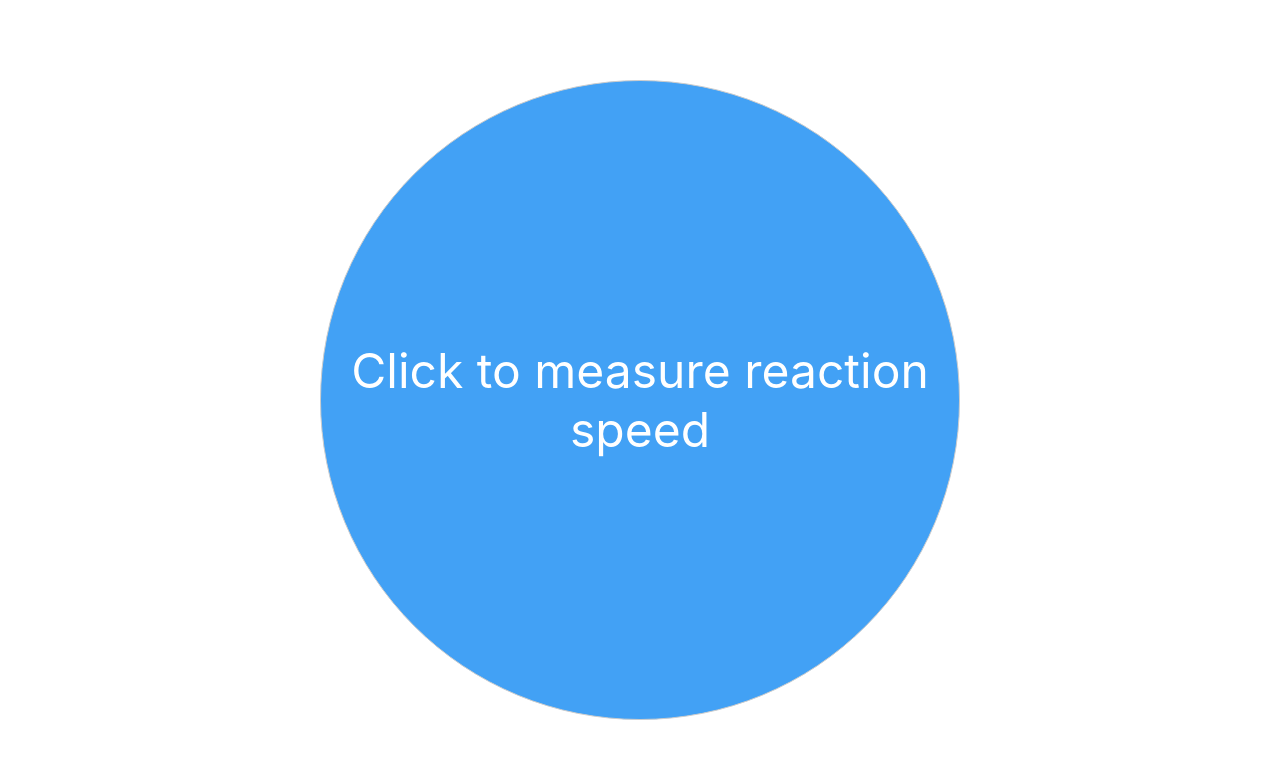
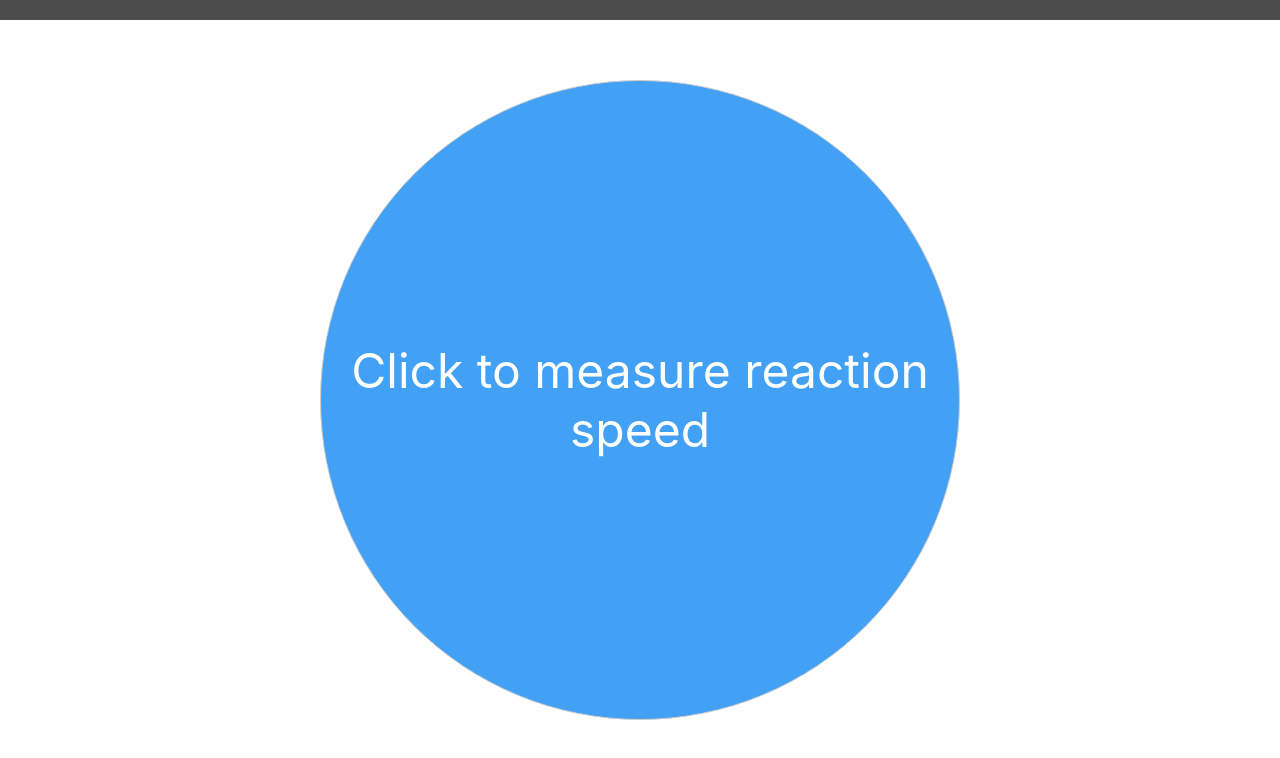
Before and after one commit to LeoDog896/reaction, a Svelte app: page / in a window 1280 px wide. Shown: the top 758 px of the page. Built offline with nearby package versions, Linux system fonts and the light colour scheme.

Commit message:
Add space support

```diff
--- a/src/App.svelte
+++ b/src/App.svelte
@@ -61,6 +61,10 @@
 	}
 </script>
 
+<svelte:window on:keydown={(event) => {
+	if (event.key == "Space" || event.key == "Enter")
+		onClick()
+	}} />
 <main>
 	<button
 		style="background-color: {currentStage.color}"
@@ -68,15 +72,33 @@
 	>{currentStage.text}</button>
 	<div id="dates">
 		{#each times as time, i}
-			<p>{time / 1000}s <span class="clickable" on:click={() => removeIndexAtTimes(i)}> (x)</span></p>
+			<span class="time">{time / 1000}s <span class="clickable" on:click={() => removeIndexAtTimes(i)}> (x)</span></span>
 		{/each}
 		{#if times.length > 1}
-			<p>Average speed: {(times.reduce((a, b) => a + b) / times.length) / 1000}s</p>
+			<span class="right">Average speed: {(times.reduce((a, b) => a + b) / times.length) / 1000}s</span>
 		{/if}
 	</div>
 </main>
 
 <style>
+
+	.right {
+		float: right;
+	}
+
+	.time {
+		margin-right: 5px;
+	}
+
+	#dates {
+		position: fixed;
+		top: 0;
+		left: 0;
+		background-color: rgba(0, 0, 0, 0.7);
+		color: white;
+		width: 100vw;
+		padding: 10px;
+	}
 
 	.clickable {
 		cursor: pointer;
```
